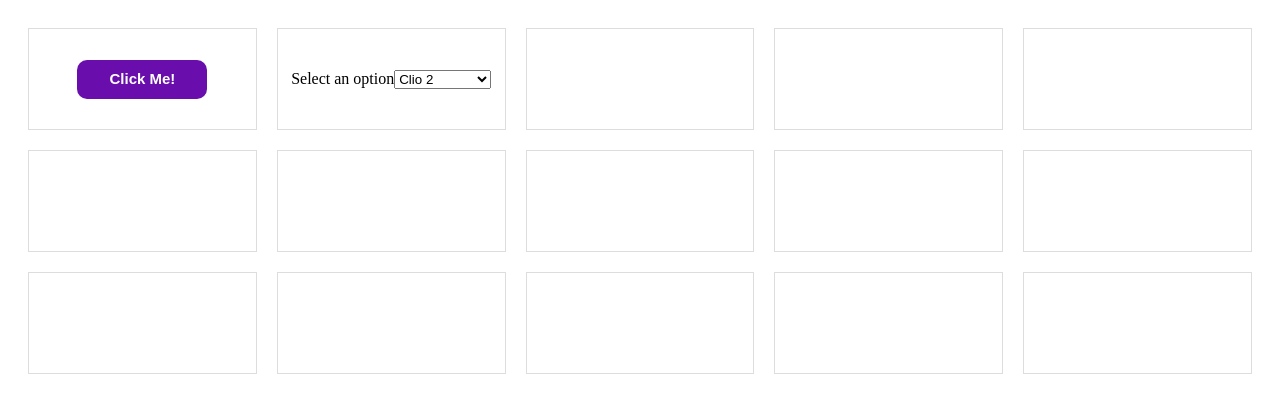
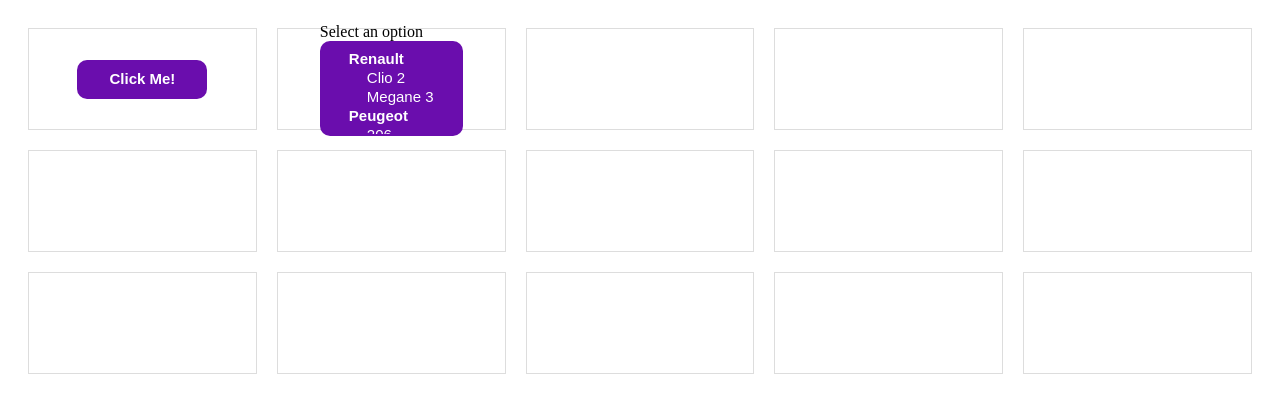
Before and after one commit to Elmani335/lib-rcts-comp, a React (Vite) app: page / in a window 1280 px wide. Shown: the top 412 px of the page. Built offline with nearby package versions, Linux system fonts and the light colour scheme.

Commit message:
Select fin

```diff
--- a/src/App.tsx
+++ b/src/App.tsx
@@ -18,11 +18,13 @@
                 data={[
                     { group: "Renault", options: [{ value: "clio2", label: "Clio 2" }, { value: "Megane3", label: "Megane 3" }] },
                     { group: "Peugeot", options: [{ value: "206", label: "206" }, { value: "5008", label: "5008" }] },
-                    { value: "Autre", label: "autre" } // Option simple
+                    { value: "Autre", label: "autre" }
                 ]}
                 withLabel={true}
                 text="Select an option"
-                size="medium"
+                size="small"
+                display="above"
+                multiple
                 onChange={(e) => console.log(e.target.value)}
             />
           )}
--- a/src/components/select/select.css
+++ b/src/components/select/select.css
@@ -0,0 +1,69 @@
+.select{
+    border: 2px solid transparent;
+    line-height: 1;
+    font-size: 15px;
+    font-weight: 700;
+    border-radius: 10px;
+    display: inline-block;
+    color: #fff;
+    background-color: #6a0dad;
+    transition: background-color 0.3s, border-color 0.3s;
+
+    &:hover:not(:disabled) {
+      background-color: #5a0ba5;
+    }
+
+    &:focus {
+      outline: none;
+      border-color: #7d4dbd;
+    }
+
+    &:disabled {
+      cursor: not-allowed;
+      opacity: 0.65;
+    }
+}
+.small{
+    padding: 7px 25px 8px;
+}
+.medium{
+    padding: 9px 30px 11px;
+}
+.large{
+    padding: 14px 30px 16px;
+}
+
+.label-true{
+
+}
+
+.label-false{
+    display: none;
+}
+
+.fontSizeSmall{
+    font-size: 7px;
+}
+.fontSizeMedium{
+    font-size: 15px;
+}
+.fontSizeLarge{
+    font-size: 25px;
+}
+
+.above{
+    display: flex;
+    flex-direction: column;
+}
+.side-by-side-left{
+    display: flex;
+    flex-direction: row;
+}
+.below{
+    display: flex;
+    flex-direction: column-reverse;
+}
+.side-by-side-right{
+    display: flex;
+    flex-direction: row-reverse;
+}
--- a/src/components/select/select.tsx
+++ b/src/components/select/select.tsx
@@ -21,7 +21,7 @@
   size?: "small" | "medium" | "large";
   id?: string;
   name?: string;
-  data?: (GroupedOptions | Option)[]; // Peut être un tableau de groupes ou d'options simples
+  data?: (GroupedOptions | Option)[];
   withLabel?: boolean;
   text?: string;
   display?: "above" | "side-by-side-left" | "below" | "side-by-side-right";
```
